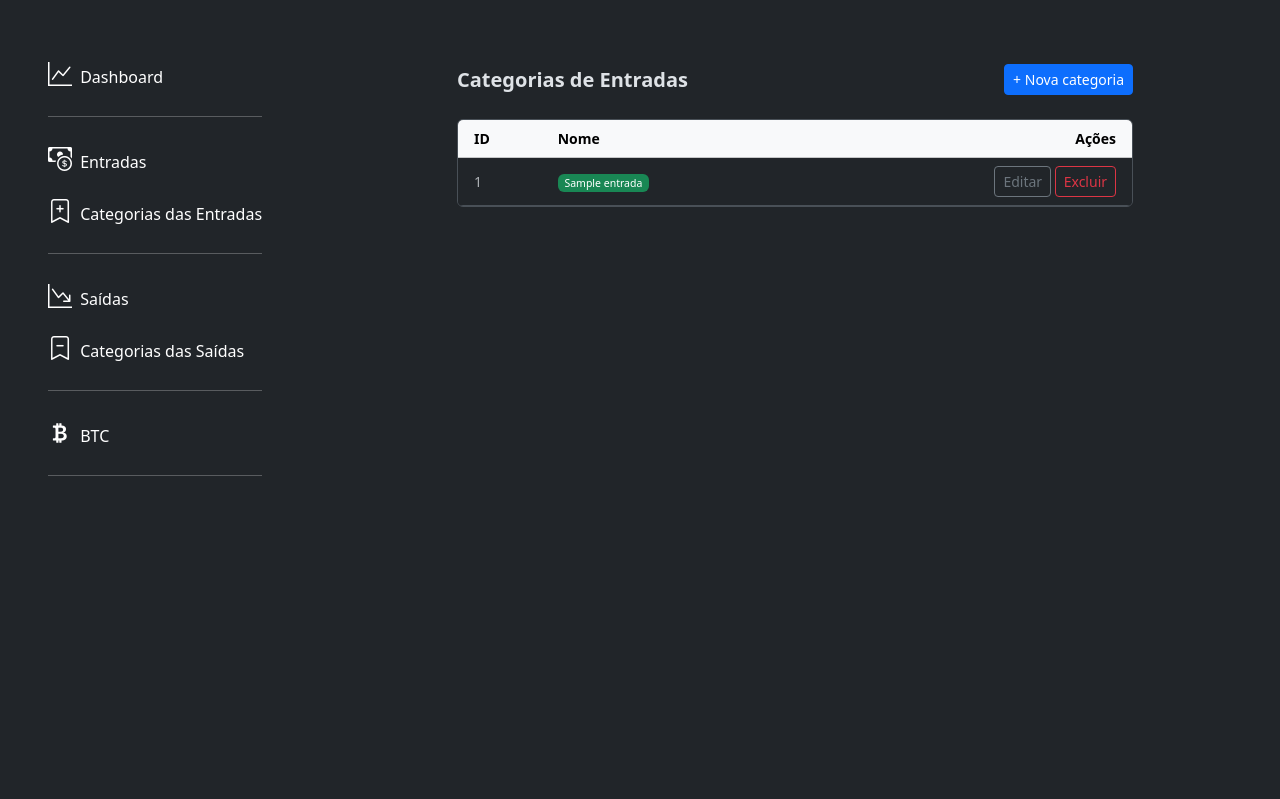
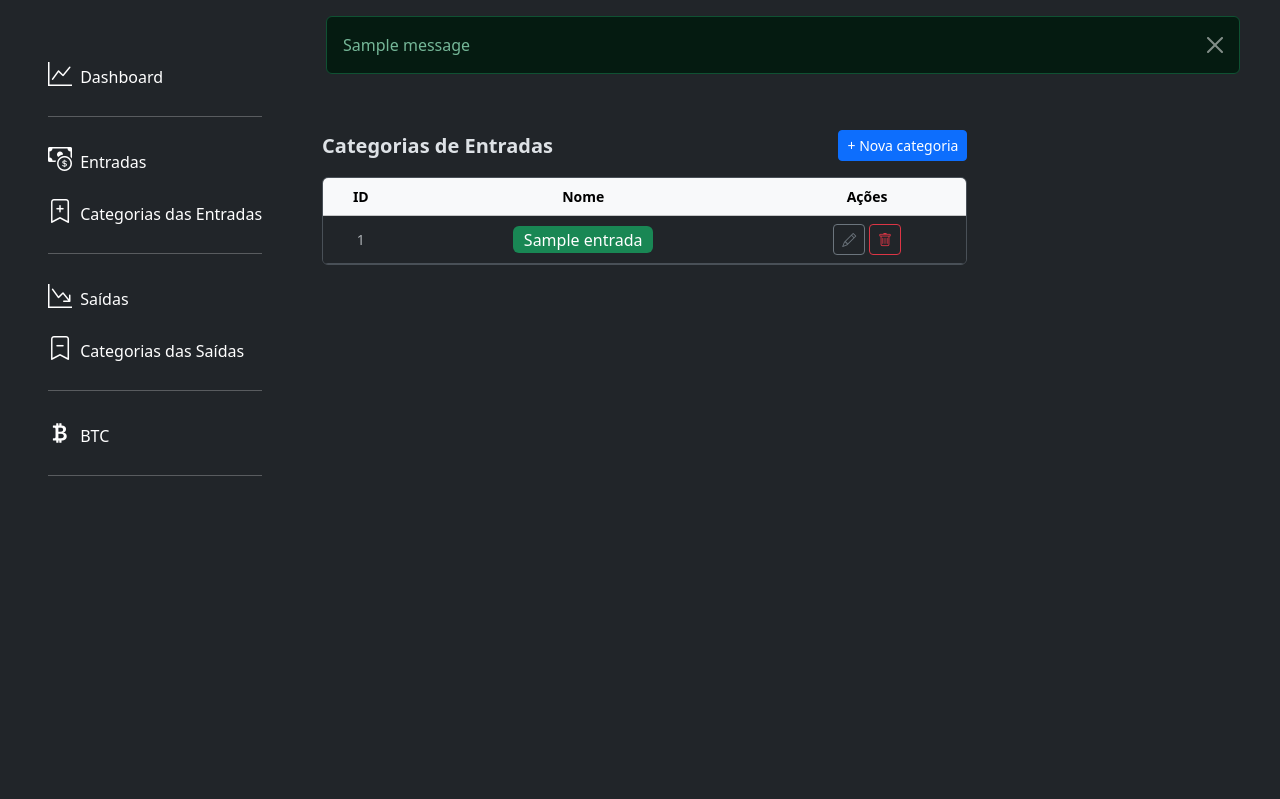
Before and after one commit to Luisf66/bit-app, a Django app: page /entradas/category/list/ in a window 1280 px wide. Shown: the part 110-909 px from the top of the page. Run offline with Django 5.2, Linux system fonts and the light colour scheme; tables that the repository leaves empty hold one stand-in row (values such as "Sample post"); one stand-in notice (Sample message) is shown; parts of the project's set-up code (start-up, migrations or seed data) failed here and were passed over.

Commit message:
style: Alterações visuais no CRUD categoria #5

```diff
--- a/app/templates/base.html
+++ b/app/templates/base.html
@@ -1,36 +1,43 @@
 <!DOCTYPE html>
 <html lang="pt-br" data-bs-theme="dark">
-
 <head>
     <meta charset="UTF-8">
     <meta name="viewport" content="width=device-width, initial-scale=1.0">
-
     <title>{% block title %}{% endblock %}</title>
-
     <link href="https://cdn.jsdelivr.net/npm/bootstrap@5.3.3/dist/css/bootstrap.min.css" rel="stylesheet" integrity="sha384-QWTKZyjpPEjISv5WaRU9OFeRpok6YctnYmDr5pNlyT2bRjXh0JMhjY6hW+ALEwIH" crossorigin="anonymous">
     <script src="https://cdn.jsdelivr.net/npm/bootstrap@5.3.3/dist/js/bootstrap.bundle.min.js" integrity="sha384-YvpcrYf0tY3lHB60NNkmXc5s9fDVZLESaAA55NDzOxhy9GkcIdslK1eN7N6jIeHz" crossorigin="anonymous"></script>
     <link rel="stylesheet" href="https://cdn.jsdelivr.net/npm/bootstrap-icons@1.11.3/font/bootstrap-icons.min.css">
 </head>
-
 <body>
     {% include 'components/_header.html' %}
 
     <div class="container-fluid">
+        <div class="row flex-nowrap">
 
             {% include 'components/_sidebar.html' %}
 
-    <div class="col py-3">
-      <div class="container mt-4">
+            <div class="col p-0">
+                {% if messages %}
+                    <div class="px-3 pt-3">
+                        {% for message in messages %}
+                            <div class="alert alert-{{ message.tags }} alert-dismissible fade show" role="alert">
+                                {{ message }}
+                                <button type="button" class="btn-close" data-bs-dismiss="alert"></button>
+                            </div>
+                        {% endfor %}
+                    </div>
+                {% endif %}
+
+                <div class="py-3">
                     <main>
-          {% block content %}
-          {% endblock %}
+                        {% block content %}{% endblock %}
                     </main>
-      </div>
                 </div>
             </div>
 
         </div>
+    </div>
+
     {% include 'components/_footer.html' %}
 </body>
-
 </html>
--- a/entradas/templates/categorias_entrada/categorias_entradas_list.html
+++ b/entradas/templates/categorias_entrada/categorias_entradas_list.html
@@ -1,40 +1,46 @@
 {% extends 'base.html' %}
-
 {% block title %}
     BIT-APP - Categorias de Entradas
 {% endblock %}
-
 {% block content %}
-<div class="container py-4" style="max-width: 700px;">
-    <div class="d-flex justify-content-between align-items-center mb-4">
-        <h5 class="mb-0 fw-semibold">Categorias de Entradas</h5>
-        <a href="{% url 'entradas:categorias-entradas-create' %}" class="btn btn-sm btn-primary">+ Nova categoria</a>
+<div class="container-fluid py-4">
+    <div class="d-flex justify-content-between align-items-center mb-3">
+        <div class="w-100">
+            <h5 class="mb-0 fw-semibold">Categorias de Entradas</h5>
+        </div>
+        <a href="{% url 'entradas:categorias-entradas-create' %}" class="btn btn-sm btn-primary text-nowrap" style="margin-right: 30%;">
+            + Nova categoria
+        </a>
     </div>
 
-    <div class="table-responsive rounded border">
+    <div class="table-responsive rounded border" style="margin-right: 30%;">
         <table class="table table-hover align-middle mb-0 small">
             <thead class="table-light">
                 <tr>
-                    <th class="ps-3">ID</th>
-                    <th>Nome</th>
-                    <th class="text-end pe-3">Ações</th>
+                    <th class="text-center">ID</th>
+                    <th class="text-center">Nome</th>
+                    <th class="text-center">Ações</th>
                 </tr>
             </thead>
             <tbody>
                 {% for cat in categorias_entradas %}
                 <tr>
-                    <td class="ps-3 text-muted">{{ forloop.counter }}</td>
-                    <td>
-                        <span class="badge text-bg-success fw-normal">{{ cat.nome }}</span>
+                    <td class="text-center text-muted">{{ forloop.counter }}</td>
+                    <td class="text-center">
+                        <span class="badge text-bg-success fw-normal fs-6">{{ cat.nome }}</span>
                     </td>
-                    <td class="text-end pe-3">
-                        <a href="{% url 'entradas:categorias-entradas-update' cat.pk %}" class="btn btn-sm btn-outline-secondary">Editar</a>
-                        <a href="{% url 'entradas:categorias-entradas-delete' cat.pk %}" class="btn btn-sm btn-outline-danger">Excluir</a>
+                    <td class="text-center">
+                        <a href="{% url 'entradas:categorias-entradas-update' cat.pk %}" class="btn btn-sm btn-outline-secondary">
+                            <i class="bi bi-pencil"></i>
+                        </a>
+                        <a href="{% url 'entradas:categorias-entradas-delete' cat.pk %}" class="btn btn-sm btn-outline-danger">
+                            <i class="bi bi-trash"></i>
+                        </a>
                     </td>
                 </tr>
                 {% empty %}
                 <tr>
-                    <td colspan="4" class="text-center text-muted py-3">Nenhuma categoria cadastrada.</td>
+                    <td colspan="3" class="text-center text-muted py-3">Nenhuma categoria cadastrada.</td>
                 </tr>
                 {% endfor %}
             </tbody>
--- a/entradas/templates/entradas_list.html
+++ b/entradas/templates/entradas/entradas_list.html
@@ -26,7 +26,7 @@
                 {% for entrada in entradas %}
                 <tr>
                     <td class="ps-3 text-muted text-center">{{ entrada.data|date:"d/m/Y" }}</td>
-                    <td class="text-center"><span class="badge text-bg-success fw-normal">{{ entrada.categoria }}</span></td>
+                    <td class="text-center"><span class="badge text-bg-success fw-normal fs-6">{{ entrada.categoria }}</span></td>
                     <td class="text-center">{{ entrada.descricao }}</td>
                     <td class="text-center fw-semibold text-success">R$ {{ entrada.valor }}</td>
                     <td class="text-center">
--- a/entradas/views.py
+++ b/entradas/views.py
@@ -34,36 +34,31 @@ class Categorias_EntradasDeleteView(DeleteView):
     template_name = 'categorias_entrada/categorias_entradas_delete.html'
     success_url = reverse_lazy('entradas:categorias-entradas-list')
 
+    def post(self, request, *args, **kwargs):
+        try:
+            return super().delete(request, *args, **kwargs)
+        except ProtectedError as e:
+            messages.error(request, f"Erro ao excluir: {e.protected_objects}")
+            return redirect(self.success_url)
+
 class EntradasCreateView(CreateView):
     model = Entradas
     form_class = EntradasForm
-    template_name = 'entradas_create.html'
+    template_name = 'entradas/entradas_create.html'
     success_url = reverse_lazy('entradas:entradas-list')
 
-'''    def get_context_data(self, **kwargs):
-        context = super().get_context_data(**kwargs)
-        context['categorias_entradas'] = Categorias_Entradas.objects.all()
-        return context
-'''
 class EntradasListView(ListView):
     model = Entradas
-    template_name = 'entradas_list.html'
+    template_name = 'entradas/entradas_list.html'
     context_object_name = 'entradas'
 
 class EntradasUpdateView(UpdateView):
     model = Entradas
     form_class = EntradasForm
-    template_name = 'entradas_update.html'
+    template_name = 'entradas/entradas_update.html'
     success_url = reverse_lazy('entradas:entradas-list')
 
 class EntradasDeleteView(DeleteView):
     model = Entradas
-    template_name = 'entradas_delete.html'
+    template_name = 'entradas/entradas_delete.html'
     success_url = reverse_lazy('entradas:entradas-list')
-
-    def delete(self, request, *args, **kwargs):
-        try:
-            return super().delete(request, *args, **kwargs)
-        except ProtectedError as e:
-            messages.error(request, f"Erro ao excluir: {e.protected_objects}")
-            return redirect(self.success_url)
```
Also changed, not shown: entradas/forms/categorias_entrada.py (+11 -0 lines), entradas/templates/categorias_entrada/categorias_entradas_create.html (+10 -12 lines), entradas/templates/categorias_entrada/categorias_entradas_delete.html (+14 -15 lines), entradas/templates/categorias_entrada/categorias_entradas_update.html (+9 -11 lines), entradas/templates/entradas/entradas_create.html (renamed from entradas/templates/entradas_create.html), entradas/templates/entradas/entradas_delete.html (renamed from entradas/templates/entradas_delete.html), entradas/templates/entradas/entradas_update.html (renamed from entradas/templates/entradas_update.html). Lines whose indentation alone changed are shown as unchanged.
